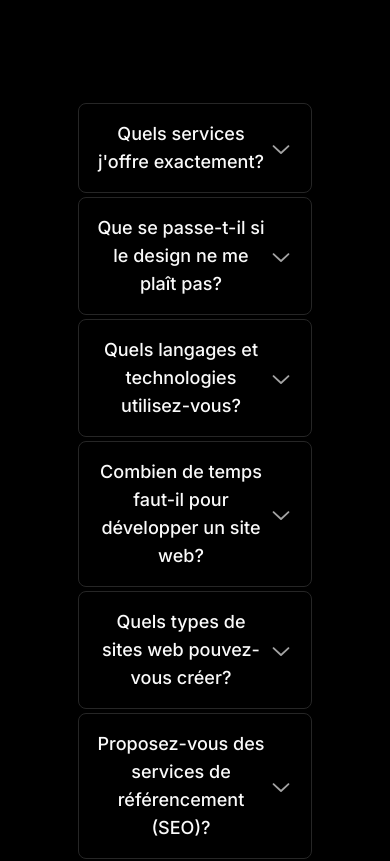
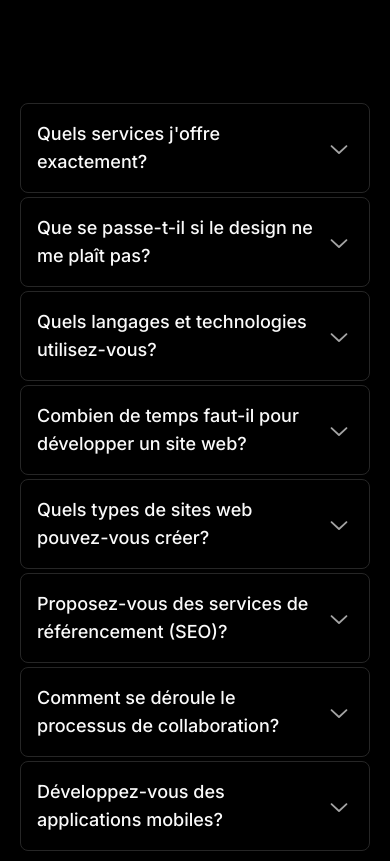
Before and after one commit to Yoni-Deserbaix/Portfolio, a Next.js app: page / in a window 390 px wide. Shown: the part 2543-3404 px from the top of the page. Built offline with nearby package versions, Linux system fonts and the light colour scheme; no server answers; the database is empty.

Commit message:
style(faq): mobile design

```diff
--- a/src/app/components/Faq.tsx
+++ b/src/app/components/Faq.tsx
@@ -26,7 +26,7 @@ export default function Faq() {
           <Accordion
             type="single"
             collapsible
-            className="flex justify-center mx-auto flex-col w-2/3 my-28 "
+            className="flex justify-center mx-auto flex-col w-2/3 my-28 max-md:w-full"
           >
             <AccordionItem value="item-1">
               <AccordionTrigger>
--- a/src/components/ui/accordion.tsx
+++ b/src/components/ui/accordion.tsx
@@ -24,7 +24,7 @@ const AccordionTrigger = React.forwardRef<
     <AccordionPrimitive.Trigger
       ref={ref}
       className={cn(
-        "flex flex-1 items-center justify-between py-4 text-lg font-medium transition-all hover:bg-zinc-950 [&[data-state=open]>svg]:rotate-180 hover:border-indigo-500  border rounded-lg my-0.5 p-4",
+        "flex flex-1 items-center justify-between py-4 text-lg font-medium transition-all hover:bg-zinc-950 [&[data-state=open]>svg]:rotate-180 hover:border-indigo-500  border rounded-lg my-0.5 p-4 text-start max-md:text-md",
         className
       )}
       {...props}
```
